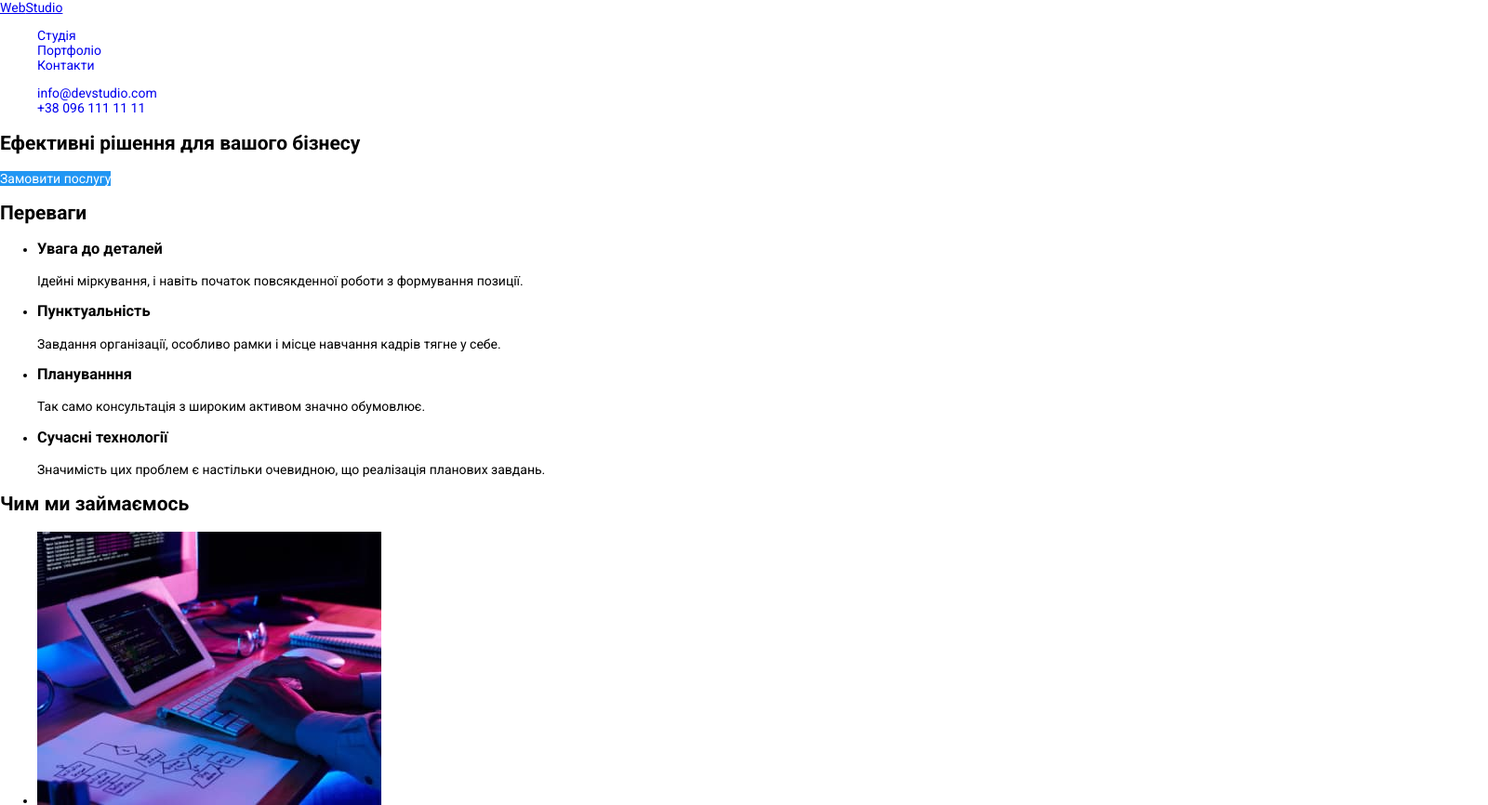
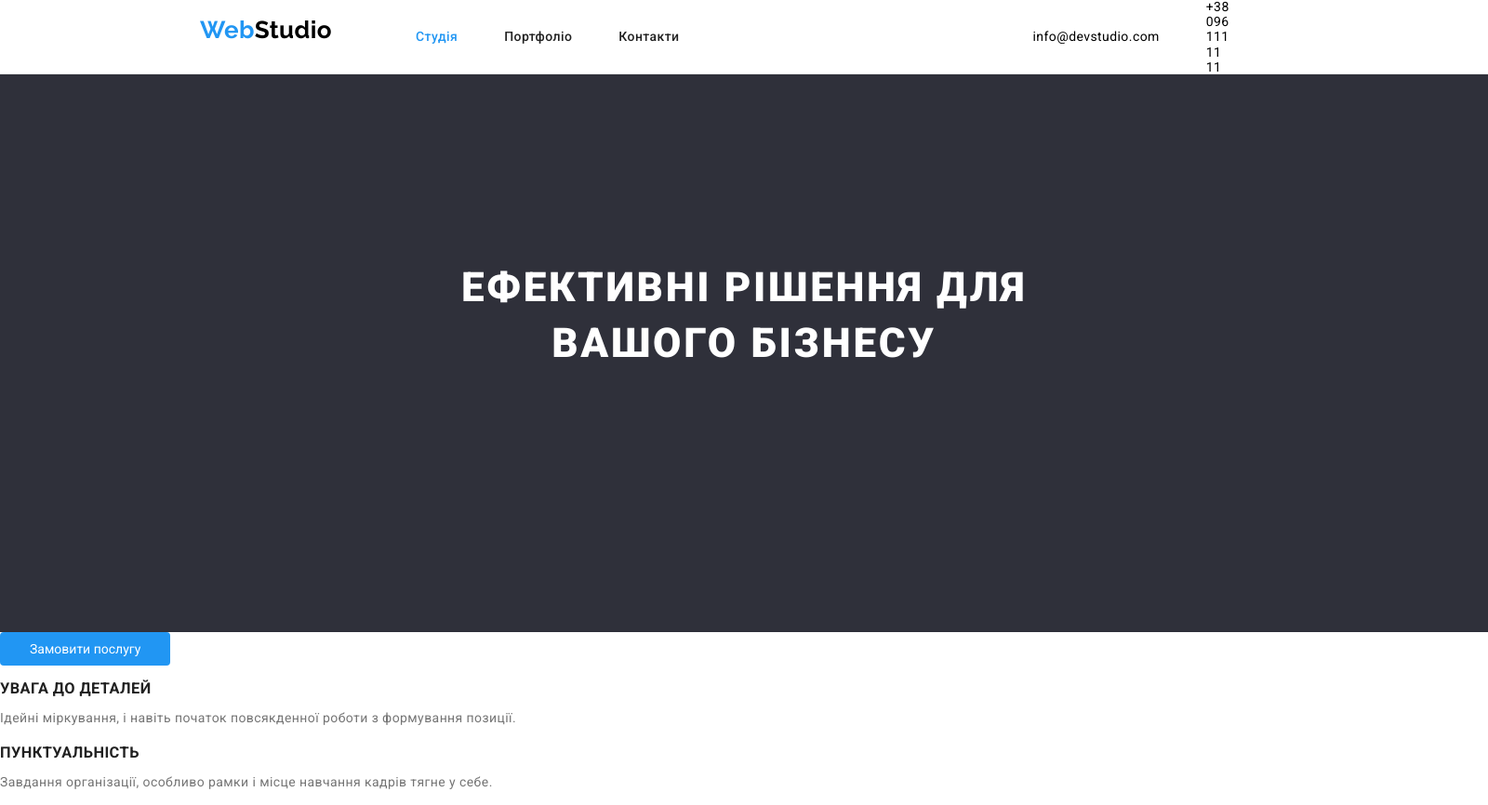
Before and after one commit to Taratakos/goit-markup-hw-02, a plain HTML site: page index.html in a window 1280 px wide. Shown: the top 866 px of the page at 93% size, 1600 px wide, since content can reach past the window. Drawn offline with nearby package versions, Linux system fonts and the light colour scheme.

Commit message:
feat:global apdates

```diff
--- a/index.html
+++ b/index.html
@@ -23,17 +23,16 @@
   </head>
 
   <body>
+
     <!-- Header -->
 
     <header class="header">
       <nav class="navigation">
-        <a href="./" class="linl logo">
-          <span class="logo-first">Web</span
-          ><span class="logo-second">Studio</span></a
+        <a href="./" class="link logo">Web<span class="logo-mode-dark">Studio</span></a
         >
         <ul class="list nav-list">
           <li class="nav-item">
-            <a href="./" class="link nav-link">Студія</a>
+            <a href="./" class="link nav-link current">Студія</a>
           </li>
           <li class="nav-item">
             <a href="./portfolio.html" class="link nav-link">Портфоліо</a>
@@ -49,7 +48,7 @@
             >info@devstudio.com</a
           >
         </li>
-        <li>
+        <li class="contact-item">
           <a href="tel:+380961111111" class="link contact-link"
             >+38 096 111 11 11</a
           >
@@ -62,35 +61,35 @@
     <main>
       <section class="hero">
         <h1 class="hero-title">Ефективні рішення для вашого бізнесу</h1>
-        <button class="button" type="button">Замовити послугу</button>
+        <button class="button hero-btn" type="button">Замовити послугу</button>
       </section>
 
-      <!-- Our advantages -->
+      <!-- Advantages -->
 
-      <section>
-        <h2>Переваги</h2>
-        <ul>
-          <li>
-            <h3>Увага до деталей</h3>
-            <p>
+      <section class="section">
+        <h2 class="section-title visually-hidden">Переваги</h2>
+        <ul class="list advantages-list">
+          <li class="advantages-item">
+            <h3 class="advantages-title">Увага до деталей</h3>
+            <p class="advantages-text">
               Ідейні міркування, і навіть початок повсякденної роботи з
               формування позиції.
             </p>
           </li>
-          <li>
-            <h3>Пунктуальність</h3>
-            <p>
+          <li class="advantages-item">
+            <h3 class="advantages-title">Пунктуальність</h3>
+            <p class="advantages-text">
               Завдання організації, особливо рамки і місце навчання кадрів тягне
               у себе.
             </p>
           </li>
-          <li>
-            <h3>Плануванння</h3>
-            <p>Так само консультація з широким активом значно обумовлює.</p>
+          <li class="advantages-item">
+            <h3 class="advantages-title">Плануванння</h3>
+            <p class="advantages-text">Так само консультація з широким активом значно обумовлює.</p>
           </li>
-          <li>
-            <h3>Сучасні технології</h3>
-            <p>
+          <li class="advantages-item">
+            <h3 class="advantages-title">Сучасні технології</h3>
+            <p class="advantages-text">
               Значимість цих проблем є настільки очевидною, що реалізація
               планових завдань.
             </p>
@@ -98,11 +97,11 @@
         </ul>
       </section>
 
-      <!-- Our activity -->
+      <!-- Activity -->
 
-      <section>
-        <h2>Чим ми займаємось</h2>
-        <ul>
+      <section class="section">
+        <h2 class="section-title">Чим ми займаємось</h2>
+        <ul class="list activity-list">
           <li>
             <img
               src="./images/box1.jpg"
@@ -132,9 +131,9 @@
 
       <!-- Team -->
 
-      <section>
-        <h2>Наша команда</h2>
-        <ul>
+      <section class="team section">
+        <h2 class="section-title">Наша команда</h2>
+        <ul class="list team-list">
           <li>
             <img
               src="./images/img1.jpg"
@@ -142,7 +141,7 @@
               width="270"
               height="260"
             />
-            <h3>Ігор Демяненко</h3>
+            <h3 class="team-title">Ігор Демяненко</h3>
             <p>Product Designer</p>
           </li>
           <li>
@@ -152,7 +151,7 @@
               width="270"
               height="260"
             />
-            <h3>Ольга Репіна</h3>
+            <h3 class="team-title">Ольга Репіна</h3>
             <p>Frontend Developer</p>
           </li>
           <li>
@@ -162,7 +161,7 @@
               width="270"
               height="260"
             />
-            <h3>Микола Тарасов</h3>
+            <h3 class="team-title">Микола Тарасов</h3>
             <p>Marketing</p>
           </li>
           <li>
@@ -172,7 +171,7 @@
               width="270"
               height="260"
             />
-            <h3>Михайло Єрмаков</h3>
+            <h3 class="team-title">Михайло Єрмаков</h3>
             <p>UI Designer</p>
           </li>
         </ul>
@@ -181,12 +180,13 @@
 
     <!-- Footer -->
 
-    <footer>
-      <a href="./">WebStudio</a>
+    <footer class="footer">
+      <a href="./" class="link logo">Web<span class="logo-mode-light">Studio</span></a
+        >
       <address>
-        <ul>
+        <ul class="list footer-list">
           <li>
-            <a
+            <a class="link footer-link"
               href="https://www.google.com/maps/@49.8567549,24.0379418,10z?hl=uk"
               target="_blank"
               rel="noopener nofollow noreferrer"
@@ -195,10 +195,10 @@
             >
           </li>
           <li>
-            <a href="mailto:info@devstudio.com">info@devstudio.com</a>
+            <a class="link footer-link-shadow" href="mailto:info@devstudio.com">info@devstudio.com</a>
           </li>
           <li>
-            <a href="tel:+380961111111">+38 096 111 11 11</a>
+            <a class="link footer-link-shadow" href="tel:+380961111111">+38 096 111 11 11</a>
           </li>
         </ul>
       </address>
--- a/styles/common.css
+++ b/styles/common.css
@@ -5,13 +5,13 @@
 
   /* Colors */
   --main-light: #ffffff;
-  --main-dark: #2f303a;
+  --main-dark: #000000;
   --main-color: #757575;
   --secondary-color: #212121;
 
   --accent-color: #2196f3;
-  --logo-color: #000000;
 
+  --hero-bg: #2f303a;
   --team-bg: #f5f4fa;
   --border-color: #ececec;
 }
@@ -23,6 +23,7 @@ body {
   font-weight: 400;
   font-style: normal;
   font-size: 14px;
+  letter-spacing: 0.03em;
 }
 
 .visually-hidden {
@@ -63,4 +64,112 @@ body {
   line-height: 2.67;
 }
 
+.button {
+  border: none;
+
+  color: var(--main-light);
+
+  cursor: pointer;
+}
+
 /*  Header */
+.header {
+  background-color: var(--main-light);
+  padding: 25px 1240px 25px 215px;
+  display: flex;
+  align-items: center;
+  width: 1600px;
+  height: 80px;
+  border-bottom: 1px solid var(--border-color);
+}
+
+.navigation {
+  display: flex;
+  margin-right: 330px;
+}
+
+.logo {
+  font-family: "Raleway";
+  font-weight: 700;
+  font-size: 26px;
+  color: var(--accent-color);
+
+  line-height: 1.19;
+  margin-right: 90px;
+  align-items: center;
+}
+
+.logo-mode-dark {
+  color: var(--main-dark);
+}
+
+.logo-mode-light {
+  color: var(--main-light);
+}
+
+.nav-list {
+  display: flex;
+  padding-left: 0;
+}
+
+.nav-item {
+  margin-right: 50px;
+}
+
+.nav-link {
+  font-weight: 500;
+  font-size: 14px;
+  line-height: 1.14;
+  text-transform: capitalize;
+
+  color: var(--secondary-color);
+}
+.nav-link:hover {
+  color: var(--accent-color);
+}
+
+.contact-list {
+  display: flex;
+  padding-left: 0;
+  margin: 0;
+  align-items: center;
+}
+
+.contact-item {
+  display: inline-block;
+  margin-right: 50px;
+}
+
+.contact-link {
+  color: inherit;
+}
+.contact-link:hover,
+.contact-link:active {
+  color: var(--accent-color);
+}
+
+.current {
+  color: var(--accent-color);
+}
+
+/* Footer */
+.footer {
+  background-color: var(--hero-bg);
+}
+
+.footer-link {
+  font-size: 14px;
+  color: var(--main-light);
+
+  line-height: 1.71;
+}
+
+.footer-link-shadow {
+  font-size: 14px;
+  color: rgba(255, 255, 255, 0.6);
+
+  line-height: 1.71;
+}
+.footer-list {
+   padding-left: 0;
+}
--- a/styles/index.css
+++ b/styles/index.css
@@ -1,10 +1,53 @@
 /* Hero */
 
-.button {
-  border: none;
+.hero-btn {
   background-color: var(--accent-color);
+  border-radius: 4px;
+  padding: 10px 32px;
+}
+
+.hero-title {
+  font-weight: 900;
+  font-size: 44px;
   color: var(--main-light);
+  line-height: 1.36;
+  background-color: var(--hero-bg);
+  width: 1600px;
+  height: 600px;
+  margin: 0;
 
-  cursor: pointer;
-  padding: 0;
+  text-align: center;
+  letter-spacing: 0.06em;
+  text-transform: uppercase;
+  padding: 200px 452px 280px;
 }
+
+/* Advantages */
+
+.advantages-list {
+  padding-left: 0;
+  margin: 0;
+}
+
+.advantages-item {
+}
+
+.advantages-title {
+  font-weight: 700;
+  text-transform: uppercase;
+  color: var(--secondary-color);
+
+  line-height: 1.14;
+  margin-bottom: 10px;
+}
+
+.advantages-text {
+  margin: 0;
+  color: var(--main-color);
+  line-height: 1.71;
+}
+
+/* Team */
+.team {
+  background-color: var(--team-bg);
+}
```
Also changed, not shown: portfolio.html (+50 -38 lines), styles/portfolio.css (added, +42 -0 lines). Lines whose indentation alone changed are shown as unchanged.
